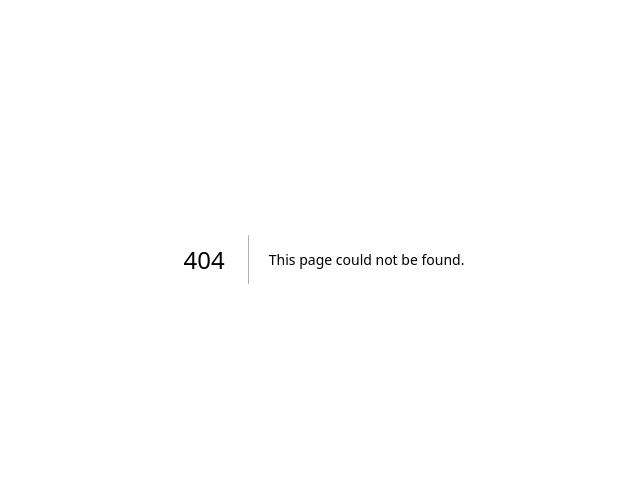
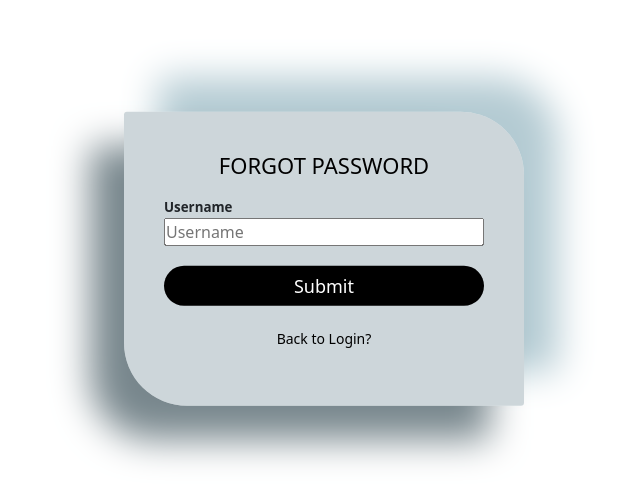
Before and after one commit to MuhammadDaniyall/Server_Monitring, a Next.js app: page /forgetPassword in a window 1280 px wide. Before the commit this address had no page. Shown: the part 141-644 px from the top of the page, without its empty margins (316-956 px from the left). Built offline with nearby package versions, Linux system fonts and the light colour scheme.

Commit message:
add ForgetPassword screen

```diff
--- /dev/null
+++ b/pages/forgetPassword.js
@@ -0,0 +1,29 @@
+import React from 'react'
+import styles from '../styles/main.module.css'
+import loginBackground from "../public/loginBackground.jpg";
+export default function forgetPassword() {
+
+  return (
+
+
+    <div style={{backgroundImage: `url(${loginBackground.src})` }} className={styles.BAckgroundimage}>
+    <div className={styles.loginBox} >
+          <h1> Forgot Password</h1>
+          <form method="post" action="dashboard.html">
+              <div className={`form-group`}>
+                  <label for="username" style={{textAlign:'left', fontSize:'smaller'}}>Username</label>
+                  <input type="text" name="username" id="username" placeholder="Username" />
+              </div>
+
+              <input type="submit" value="Submit" name="submit" className={`btn btn-primary btn-block`} />
+              {/* <!-- <input type="button" class="btn btn-secondary" onclick="location.href='/dashboard.html'" value="Login Pro"> -->
+              <!-- <button type="button" class="btn btn-success">Success</button> --> */}
+          </form>
+
+        <p><a href="http://127.0.0.1:5500/dani.html">Back to Login?</a></p>
+      </div>
+  </div>
+
+
+  )
+}
--- a/pages/login.js
+++ b/pages/login.js
@@ -6,15 +6,15 @@ export default function login() {
   return (
 
 
-    <div style={{backgroundImage: `url(${loginBackground.src})` }} className={styles.BAckgroundimage}>
+    <div   style={{backgroundImage: `url(${loginBackground.src})` }} className={styles.BAckgroundimage}>
     <div className={styles.loginBox} >
         <h1 > Login</h1>
         <form method="post" action="dashboard">
-            <div className={'form-group'}>
+            <div className={`form-group`}>
                 <label for="username" style={{textAlign:'left', fontSize:'smaller'}}>Username</label>
                 <input type="text" name="username" id="username" placeholder="Username" />
             </div>
-            <div className={'form-group'}>
+            <div className={`form-group`}>
                 <label for="password" style={{textAlign:'left', fontSize: 'smaller'}}>Password</label>
                 <input type="password" name="password" id="password" placeholder="Enter your Password" />
             </div>
```
